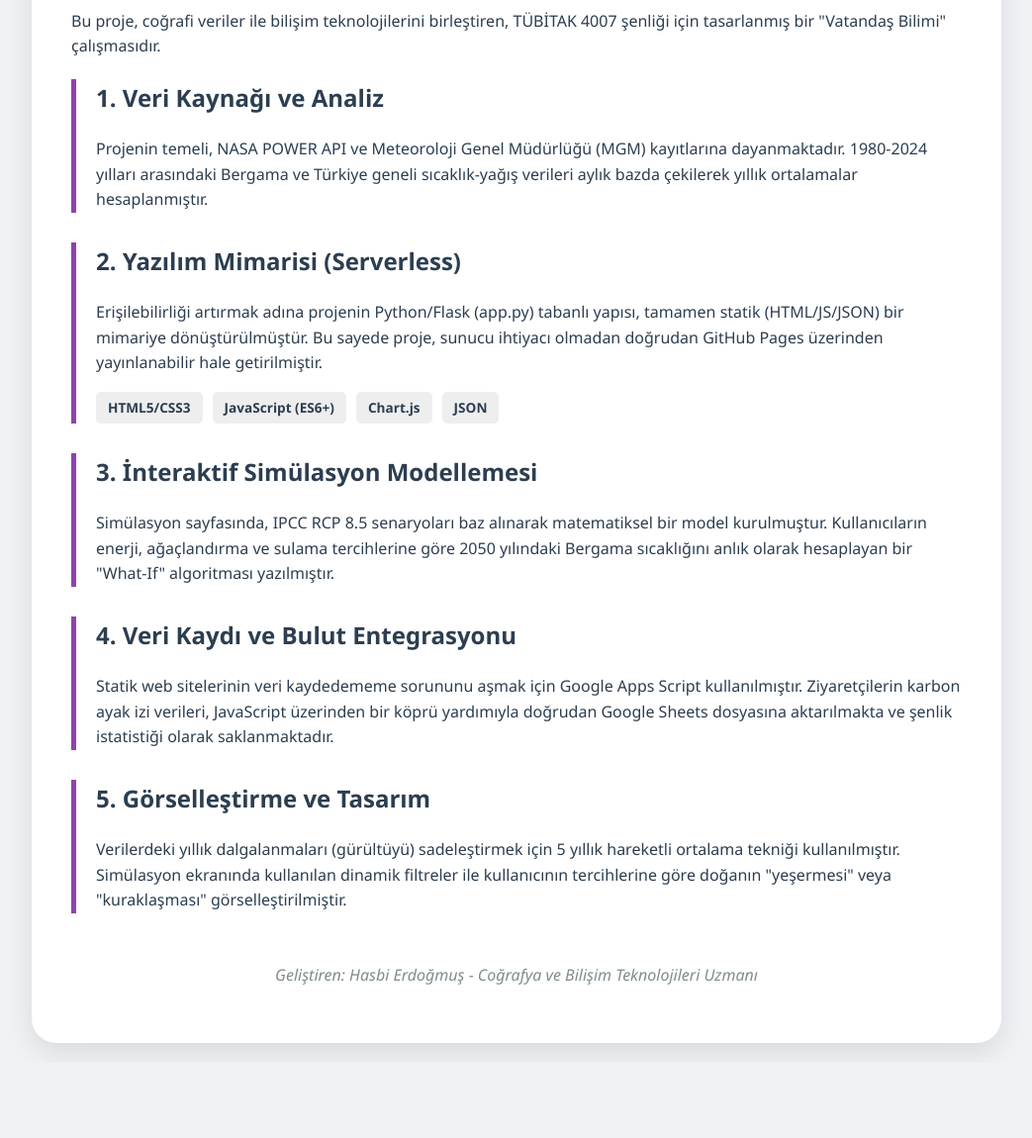
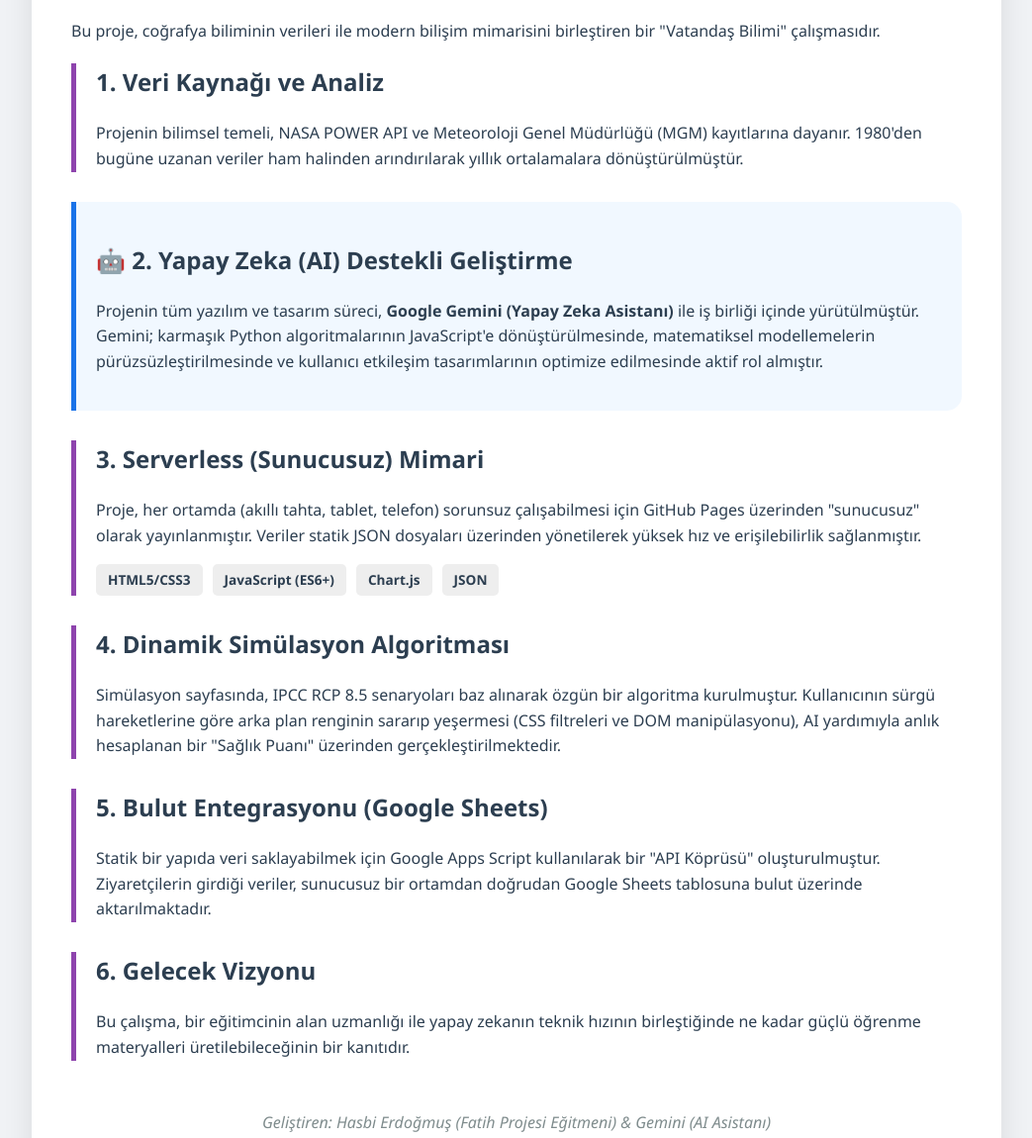
Before and after one commit to net0008/bergamaiklimapp, a plain HTML site: page nasil-yaptik.html in a window 1280 px wide. Shown: the part 191-1341 px from the top of the page at 99% size, without its empty margins (118-1161 px from the left). Before the commit the page ends 1265 px from the top, so only its background shows below. Drawn offline with Linux system fonts and the light colour scheme.

Commit message:
Update nasil-yaptik.html

```diff
--- a/nasil-yaptik.html
+++ b/nasil-yaptik.html
@@ -4,11 +4,13 @@
     <meta charset="UTF-8">
     <title>Proje Hikayesi - Bergama İklim Zaman Tüneli</title>
     <style>
-        :root { --dark: #2c3e50; --btn: #2980b9; --accent: #8e44ad; }
+        :root { --dark: #2c3e50; --btn: #2980b9; --accent: #8e44ad; --ai: #1a73e8; }
         body { font-family: 'Segoe UI', sans-serif; background: #f0f2f5; margin: 0; padding: 20px; color: var(--dark); line-height: 1.6; }
         .container { max-width: 900px; margin: auto; background: white; padding: 40px; border-radius: 25px; box-shadow: 0 10px 30px rgba(0,0,0,0.1); }
+        .nav-bar { text-align:center; margin-bottom:30px; }
         .nav-btn { padding: 10px 20px; background: var(--btn); color: white; text-decoration: none; border-radius: 50px; font-weight: bold; }
         .section { margin-bottom: 30px; border-left: 5px solid var(--accent); padding-left: 20px; }
+        .ai-section { border-left-color: var(--ai); background: #f1f8ff; padding: 20px; border-radius: 0 15px 15px 0; }
         h1, h2 { color: var(--dark); }
         .tech-stack { display: flex; gap: 10px; flex-wrap: wrap; margin-top: 10px; }
         .tag { background: #eee; padding: 5px 12px; border-radius: 5px; font-size: 0.85em; font-weight: bold; }
@@ -16,22 +18,27 @@
 </head>
 <body>
 
-<div style="text-align:center; margin-bottom:20px;">
+<div class="nav-bar">
     <a href="index.html" class="nav-btn">🏠 Anasayfa</a>
 </div>
 
 <div class="container">
     <h1>🛠️ Bergama İklim Zaman Tüneli: Nasıl Yapıldı?</h1>
-    <p>Bu proje, coğrafi veriler ile bilişim teknolojilerini birleştiren, TÜBİTAK 4007 şenliği için tasarlanmış bir "Vatandaş Bilimi" çalışmasıdır.</p>
+    <p>Bu proje, coğrafya biliminin verileri ile modern bilişim mimarisini birleştiren bir "Vatandaş Bilimi" çalışmasıdır.</p>
 
     <div class="section">
         <h2>1. Veri Kaynağı ve Analiz</h2>
-        <p>Projenin temeli, NASA POWER API ve Meteoroloji Genel Müdürlüğü (MGM) kayıtlarına dayanmaktadır. 1980-2024 yılları arasındaki Bergama ve Türkiye geneli sıcaklık-yağış verileri aylık bazda çekilerek yıllık ortalamalar hesaplanmıştır.</p>
+        <p>Projenin bilimsel temeli, NASA POWER API ve Meteoroloji Genel Müdürlüğü (MGM) kayıtlarına dayanır. 1980'den bugüne uzanan veriler ham halinden arındırılarak yıllık ortalamalara dönüştürülmüştür.</p>
+    </div>
+
+    <div class="section ai-section">
+        <h2>🤖 2. Yapay Zeka (AI) Destekli Geliştirme</h2>
+        <p>Projenin tüm yazılım ve tasarım süreci, <b>Google Gemini (Yapay Zeka Asistanı)</b> ile iş birliği içinde yürütülmüştür. Gemini; karmaşık Python algoritmalarının JavaScript'e dönüştürülmesinde, matematiksel modellemelerin pürüzsüzleştirilmesinde ve kullanıcı etkileşim tasarımlarının optimize edilmesinde aktif rol almıştır.</p>
     </div>
 
     <div class="section">
-        <h2>2. Yazılım Mimarisi (Serverless)</h2>
-        <p>Erişilebilirliği artırmak adına projenin Python/Flask (app.py) tabanlı yapısı, tamamen statik (HTML/JS/JSON) bir mimariye dönüştürülmüştür. Bu sayede proje, sunucu ihtiyacı olmadan doğrudan GitHub Pages üzerinden yayınlanabilir hale getirilmiştir.</p>
+        <h2>3. Serverless (Sunucusuz) Mimari</h2>
+        <p>Proje, her ortamda (akıllı tahta, tablet, telefon) sorunsuz çalışabilmesi için GitHub Pages üzerinden "sunucusuz" olarak yayınlanmıştır. Veriler statik JSON dosyaları üzerinden yönetilerek yüksek hız ve erişilebilirlik sağlanmıştır.</p>
         <div class="tech-stack">
             <span class="tag">HTML5/CSS3</span>
             <span class="tag">JavaScript (ES6+)</span>
@@ -41,22 +48,22 @@
     </div>
 
     <div class="section">
-        <h2>3. İnteraktif Simülasyon Modellemesi</h2>
-        <p>Simülasyon sayfasında, IPCC RCP 8.5 senaryoları baz alınarak matematiksel bir model kurulmuştur. Kullanıcıların enerji, ağaçlandırma ve sulama tercihlerine göre 2050 yılındaki Bergama sıcaklığını anlık olarak hesaplayan bir "What-If" algoritması yazılmıştır.</p>
+        <h2>4. Dinamik Simülasyon Algoritması</h2>
+        <p>Simülasyon sayfasında, IPCC RCP 8.5 senaryoları baz alınarak özgün bir algoritma kurulmuştur. Kullanıcının sürgü hareketlerine göre arka plan renginin sararıp yeşermesi (CSS filtreleri ve DOM manipülasyonu), AI yardımıyla anlık hesaplanan bir "Sağlık Puanı" üzerinden gerçekleştirilmektedir.</p>
     </div>
 
     <div class="section">
-        <h2>4. Veri Kaydı ve Bulut Entegrasyonu</h2>
-        <p>Statik web sitelerinin veri kaydedememe sorununu aşmak için Google Apps Script kullanılmıştır. Ziyaretçilerin karbon ayak izi verileri, JavaScript üzerinden bir köprü yardımıyla doğrudan Google Sheets dosyasına aktarılmakta ve şenlik istatistiği olarak saklanmaktadır.</p>
+        <h2>5. Bulut Entegrasyonu (Google Sheets)</h2>
+        <p>Statik bir yapıda veri saklayabilmek için Google Apps Script kullanılarak bir "API Köprüsü" oluşturulmuştur. Ziyaretçilerin girdiği veriler, sunucusuz bir ortamdan doğrudan Google Sheets tablosuna bulut üzerinde aktarılmaktadır.</p>
     </div>
 
     <div class="section">
-        <h2>5. Görselleştirme ve Tasarım</h2>
-        <p>Verilerdeki yıllık dalgalanmaları (gürültüyü) sadeleştirmek için 5 yıllık hareketli ortalama tekniği kullanılmıştır. Simülasyon ekranında kullanılan dinamik filtreler ile kullanıcının tercihlerine göre doğanın "yeşermesi" veya "kuraklaşması" görselleştirilmiştir.</p>
+        <h2>6. Gelecek Vizyonu</h2>
+        <p>Bu çalışma, bir eğitimcinin alan uzmanlığı ile yapay zekanın teknik hızının birleştiğinde ne kadar güçlü öğrenme materyalleri üretilebileceğinin bir kanıtıdır.</p>
     </div>
 
     <p style="text-align:center; margin-top:50px; font-style:italic; color:#7f8c8d;">
-        Geliştiren: Hasbi Erdoğmuş - Coğrafya ve Bilişim Teknolojileri Uzmanı
+        Geliştiren: Hasbi Erdoğmuş (Fatih Projesi Eğitmeni) & Gemini (AI Asistanı)
     </p>
 </div>
 
```
